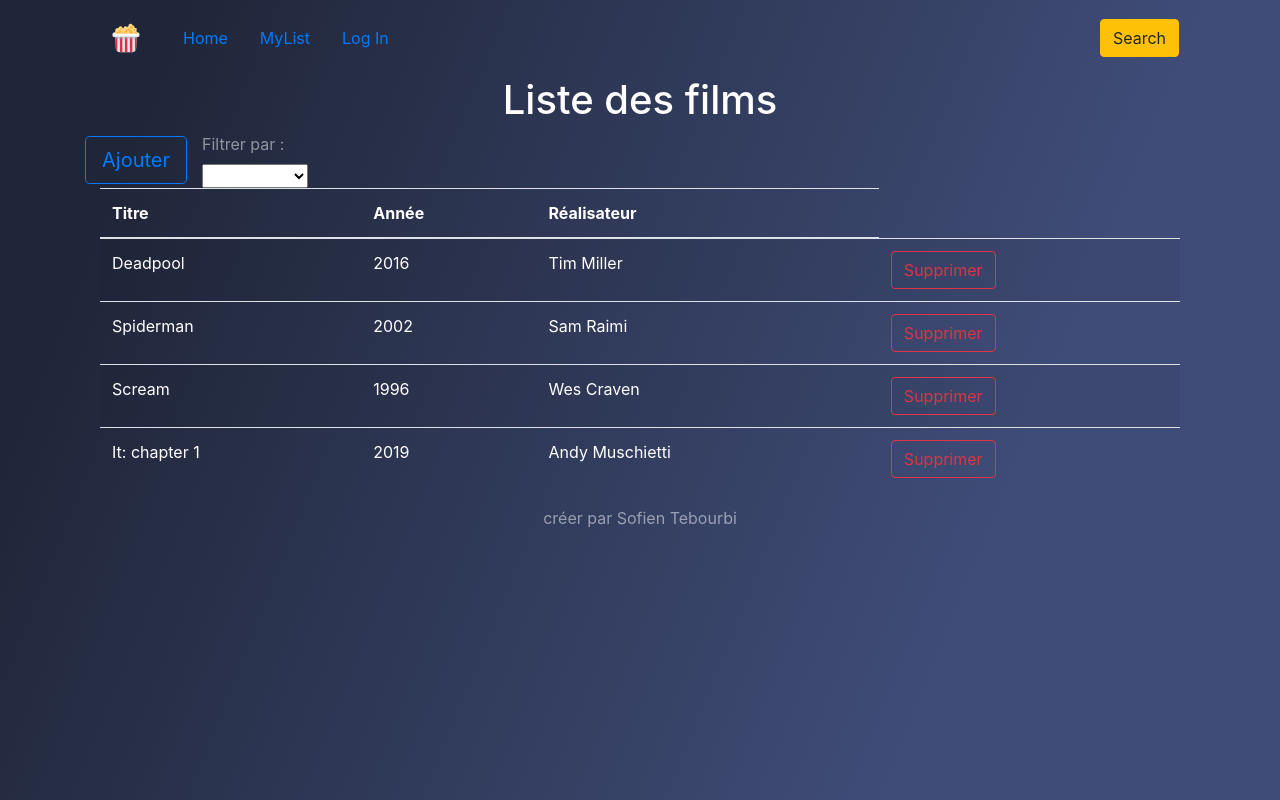
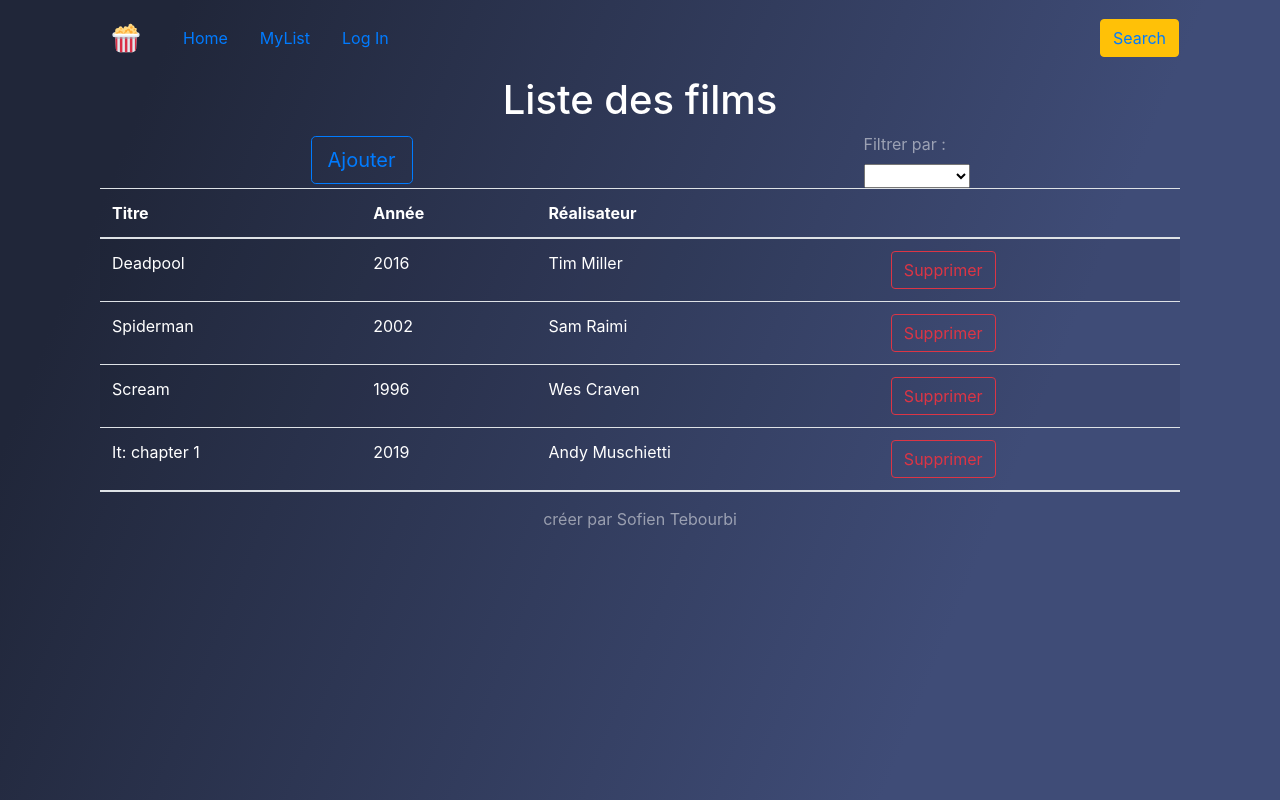
Before and after one commit to SosoLeJovial/Formation, a plain HTML site: page ECF/index.html in a window 1280 px wide. Drawn offline with nearby package versions, Linux system fonts and the light colour scheme.

Commit message:
edit structure html index

```diff
--- a/ECF/assets/css/style.css
+++ b/ECF/assets/css/style.css
@@ -7,7 +7,13 @@
     margin-right: auto;
     background: linear-gradient(112.1deg, rgb(32, 38, 57) 11.4%, rgb(63, 76, 119) 75.2%);
 }
+a {
+    text-decoration: none;
+}
 
+a:hover {
+    text-decoration: none;
+}
 /* NavBar */
 #logoPop {
     height: 30px;
--- a/ECF/index.html
+++ b/ECF/index.html
@@ -25,7 +25,7 @@
                 <li class="nav-item nav-link"><a id="logIn" class="nav-link" href="#">Log In</a></li>
               </div>
               <div class="navbar-nav ml-auto">
-                <button class="btn btn-warning btn-round">Search</button>
+                <button class="btn btn-warning btn-round"><a href="/ECF/page1.html">Search</a></button>
               </div>
             </div>
           </nav>
@@ -33,11 +33,14 @@
         <h1 class="text-center text-white">Liste des films</h1>
     </header>
     <main class="container">
-        <section class="d-flex align-items-center justify-content-between">
+
+        <section class="d-flex align-items-center justify-content-around">
+
             <article id="addNewFilm" class="d-flex flex-column">
                 <button id="add" class="btn btn-outline-primary btn-lg">Ajouter</button>
             </article>
-            <article class="container-fluid text-white-50">
+
+            <article class="d-block text-white-50">
                 <label for="filter">Filtrer par : </label><br>
                 <select name="filterMovie" id="filter" autocomplete="off">
                     <option value="nothing"></option>
@@ -55,10 +58,12 @@
                         <th>Titre</th>
                         <th>Année</th>
                         <th>Réalisateur</th>
+                        <th></th>
                     </tr>
                 </thead>
                 <tbody id="myTable">
                 </tbody>
+                <tr></tr>
             </table>
         </section>
     </main>
```
